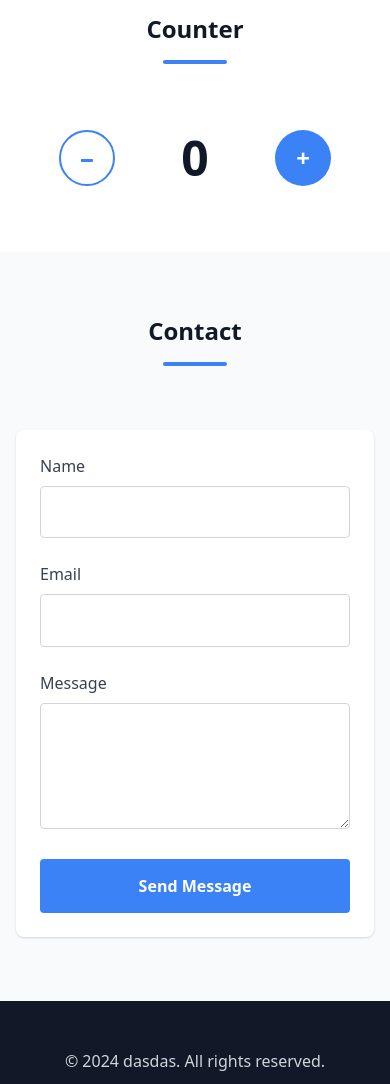
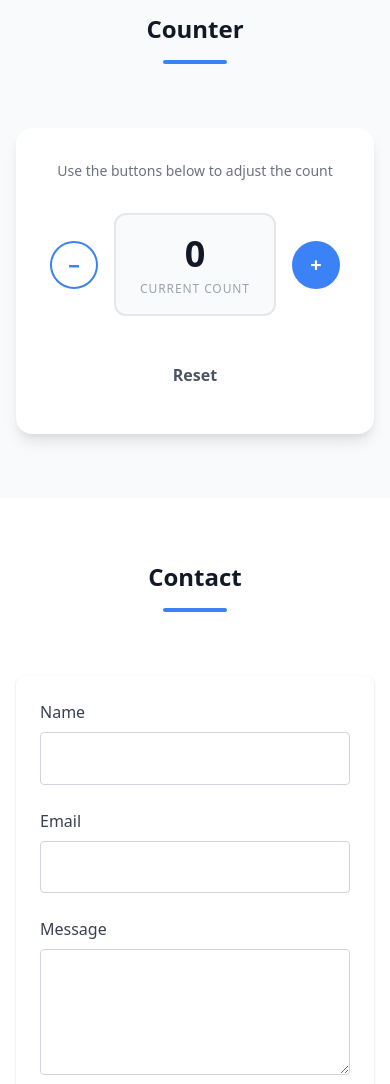
Before and after one commit to chiron-team/git2, a website: page index.html in a window 390 px wide. Shown: the part 2280-3364 px from the top of the page. Drawn offline with Linux system fonts and the light colour scheme.

Commit message:
feat(agent): Develop UI for counter
Task ID: RocNmMBtDAcZf6sWeIuT
Type: feature
Priority: medium

```diff
--- a/css/styles.css
+++ b/css/styles.css
@@ -278,6 +278,22 @@ p {
    Counter Section
    =========================== */
 
+.counter-card {
+    max-width: 480px;
+    margin: 0 auto;
+    background-color: var(--color-white);
+    border-radius: var(--radius-2xl);
+    box-shadow: var(--shadow-lg);
+    padding: var(--spacing-2xl) var(--spacing-xl);
+    text-align: center;
+}
+
+.counter-card__hint {
+    font-size: var(--font-size-sm);
+    color: var(--color-gray-500);
+    margin-bottom: var(--spacing-xl);
+}
+
 .counter {
     display: flex;
     align-items: center;
@@ -285,19 +301,69 @@ p {
     gap: var(--spacing-xl);
 }
 
+.counter__display-wrapper {
+    display: flex;
+    flex-direction: column;
+    align-items: center;
+    gap: var(--spacing-xs);
+    min-width: 7rem;
+    padding: var(--spacing-md) var(--spacing-lg);
+    background-color: var(--color-gray-50);
+    border-radius: var(--radius-xl);
+    border: 2px solid var(--color-gray-200);
+    transition: border-color var(--transition-base), background-color var(--transition-base);
+}
+
+.counter__display-wrapper--positive {
+    background-color: #ecfdf5;
+    border-color: var(--color-success);
+}
+
+.counter__display-wrapper--negative {
+    background-color: #fef2f2;
+    border-color: var(--color-error);
+}
+
 .counter__display {
-    min-width: 6rem;
+    display: block;
     font-size: var(--font-size-5xl);
     font-weight: var(--font-weight-bold);
     color: var(--color-gray-900);
-    text-align: center;
     line-height: var(--line-height-tight);
+    transition: color var(--transition-base), transform var(--transition-fast);
+}
+
+.counter__display--positive {
+    color: var(--color-success);
+}
+
+.counter__display--negative {
+    color: var(--color-error);
+}
+
+.counter__display--bump {
+    animation: counter-bump 0.2s ease-out;
+}
+
+@keyframes counter-bump {
+    0% { transform: scale(1); }
+    50% { transform: scale(1.2); }
+    100% { transform: scale(1); }
+}
+
+.counter__label {
+    font-size: var(--font-size-xs);
+    font-weight: var(--font-weight-medium);
+    color: var(--color-gray-400);
+    text-transform: uppercase;
+    letter-spacing: 0.075em;
 }
 
 .counter__btn {
     display: flex;
     align-items: center;
     justify-content: center;
+    flex-shrink: 0;
     width: 3.5rem;
     height: 3.5rem;
     font-size: var(--font-size-2xl);
@@ -338,6 +404,42 @@ p {
 .counter__btn--decrement:active {
     transform: translateY(0);
     box-shadow: none;
+}
+
+.counter__actions {
+    margin-top: var(--spacing-xl);
+}
+
+.btn--outline {
+    background-color: transparent;
+    color: var(--color-gray-600);
+    border-color: var(--color-gray-300);
+}
+
+.btn--outline:hover {
+    background-color: var(--color-gray-100);
+    border-color: var(--color-gray-400);
+    color: var(--color-gray-800);
+}
+
+@media (max-width: 480px) {
+    .counter {
+        gap: var(--spacing-md);
+    }
+
+    .counter__btn {
+        width: 3rem;
+        height: 3rem;
+        font-size: var(--font-size-xl);
+    }
+
+    .counter__display {
+        font-size: var(--font-size-4xl);
+    }
+
+    .counter-card {
+        padding: var(--spacing-xl) var(--spacing-md);
+    }
 }
 
 /* ===========================
--- a/index.html
+++ b/index.html
@@ -40,6 +40,9 @@
                     </li>
                     <li class="nav__item">
                         <a href="#services" class="nav__link">Services</a>
+                    </li>
+                    <li class="nav__item">
+                        <a href="#counter" class="nav__link">Counter</a>
                     </li>
                     <li class="nav__item">
                         <a href="#contact" class="nav__link">Contact</a>
@@ -118,19 +121,43 @@
         </section>
 
         <!-- Counter Section -->
-        <section id="counter" class="section">
+        <section id="counter" class="section section--light">
             <div class="container">
                 <h2 class="section__title">Counter</h2>
-                <div class="counter">
-                    <button class="counter__btn counter__btn--decrement" id="counter-decrement" aria-label="Decrease count">&#8722;</button>
-                    <output class="counter__display" id="counter-display" aria-live="polite" aria-atomic="true">0</output>
-                    <button class="counter__btn counter__btn--increment" id="counter-increment" aria-label="Increase count">&#43;</button>
+                <div class="counter-card">
+                    <p class="counter-card__hint">Use the buttons below to adjust the count</p>
+                    <div class="counter">
+                        <button
+                            class="counter__btn counter__btn--decrement"
+                            id="counter-decrement"
+                            aria-label="Decrease count by 1"
+                        >&#8722;</button>
+                        <div class="counter__display-wrapper">
+                            <output
+                                class="counter__display"
+                                id="counter-display"
+                                aria-live="polite"
+                                aria-atomic="true"
+                            >0</output>
+                            <span class="counter__label">Current Count</span>
+                        </div>
+                        <button
+                            class="counter__btn counter__btn--increment"
+                            id="counter-increment"
+                            aria-label="Increase count by 1"
+                        >&#43;</button>
+                    </div>
+                    <div class="counter__actions">
+                        <button class="btn btn--outline" id="counter-reset" aria-label="Reset count to zero">
+                            Reset
+                        </button>
+                    </div>
                 </div>
             </div>
         </section>
 
         <!-- Contact Section -->
-        <section id="contact" class="section section--light">
+        <section id="contact" class="section">
             <div class="container">
                 <h2 class="section__title">Contact</h2>
                 <div class="contact">
--- a/js/main.js
+++ b/js/main.js
@@ -129,20 +129,45 @@ const initScrollSpy = () => {
 const initCounter = () => {
     const decrementBtn = document.querySelector('#counter-decrement');
     const incrementBtn = document.querySelector('#counter-increment');
+    const resetBtn = document.querySelector('#counter-reset');
     const display = document.querySelector('#counter-display');
+    const displayWrapper = display ? display.closest('.counter__display-wrapper') : null;
 
-    if (!decrementBtn || !incrementBtn || !display) return;
+    if (!decrementBtn || !incrementBtn || !display || !displayWrapper) return;
 
     let count = 0;
 
+    const updateDisplay = () => {
+        display.textContent = count;
+
+        // Update colour state on the display value
+        display.classList.toggle('counter__display--positive', count > 0);
+        display.classList.toggle('counter__display--negative', count < 0);
+
+        // Update colour state on the wrapper border / background
+        displayWrapper.classList.toggle('counter__display-wrapper--positive', count > 0);
+        displayWrapper.classList.toggle('counter__display-wrapper--negative', count < 0);
+
+        // Trigger bump animation: remove then re-add the class
+        display.classList.remove('counter__display--bump');
+        // Force a reflow so the browser registers the removal before re-adding
+        void display.offsetWidth;
+        display.classList.add('counter__display--bump');
+    };
+
     incrementBtn.addEventListener('click', () => {
         count += 1;
-        display.textContent = count;
+        updateDisplay();
     });
 
     decrementBtn.addEventListener('click', () => {
         count -= 1;
-        display.textContent = count;
+        updateDisplay();
+    });
+
+    resetBtn.addEventListener('click', () => {
+        count = 0;
+        updateDisplay();
     });
 };
 
```
